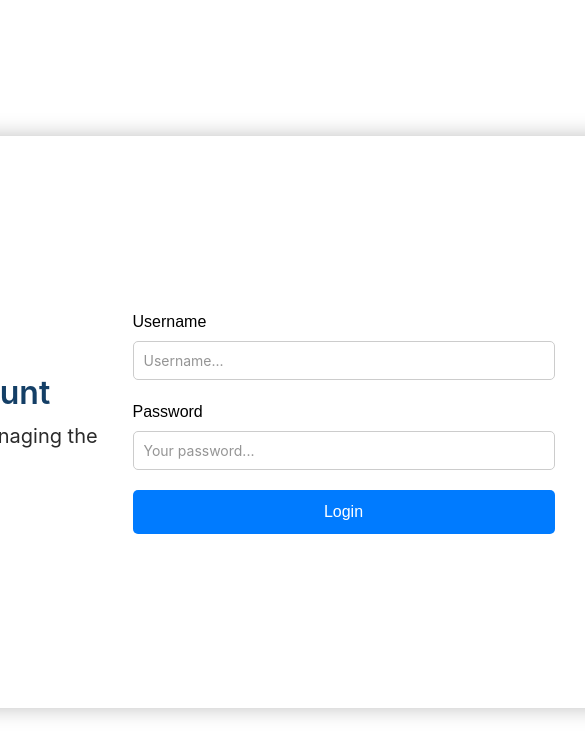
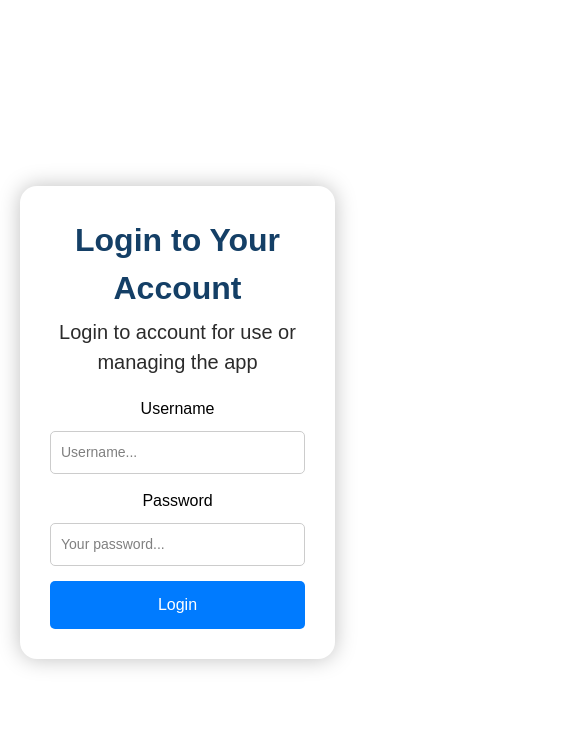
Before and after one commit to iiiikimii/frontend-bot, a React (Vite) app: page / in a window 390 px wide. Shown: the top 756 px of the page, 585 px wide, since content can reach past the window. Built offline with nearby package versions, Linux system fonts and the light colour scheme; no server answers.

Commit message:
Update Login

```diff
--- a/src/pages/auth/Login.css
+++ b/src/pages/auth/Login.css
@@ -11,6 +11,7 @@
   justify-content: center;
   align-items: center;
   height: 100vh;
+  padding: 20px;
 }
 
 .container {
@@ -18,116 +19,72 @@
   display: flex;
   width: 1177px;
   height: 572px;
-    padding: 118px 102px;
+  padding: 50px 80px;
   justify-content: space-between;
   align-items: center;
-    flex-shrink: 0;
   border-radius: 17px;
-    background: var(--white, #FFF);
   box-shadow: 0px 0px 21px 0px rgba(0, 0, 0, 0.25);
 }
 
+/* Struktur utama */
 .login-box {
   display: flex;
+  width: 100%;
   justify-content: space-between;
   align-items: center;
 }
 
+/* Bagian kiri (judul dan deskripsi) */
 .login-left {
   display: flex;
-    width: 424px;
   flex-direction: column;
   align-items: flex-start;
-    gap: 12px;
-    flex-shrink: 0;
+  width: 40%;
 }
 
 .login-left h2 {
-    align-self: stretch;
-    color: var(--primary, #143F66);
-    font-family: Inter;
   font-size: 32px;
-    font-style: normal;
   font-weight: 600;
-    line-height: normal;
+  color: #143F66;
+  margin-bottom: 5px;
 }
 
 .login-left p {
-    align-self: stretch;
-    color: var(--black, #2B2B2B);
-    font-family: Inter;
   font-size: 20px;
-    font-style: normal;
-    font-weight: 400;
-    line-height: normal;
+  color: #2B2B2B;
 }
 
+/* Bagian kanan (form login) */
 .login-right {
-    width: 60%;
+  width: 50%;
 }
 
 .input-group {
   display: flex;
-    padding-bottom: 20px;
-    width: 422px;
   flex-direction: column;
-    align-items: flex-start;
-    gap: 7px;
-    flex-shrink: 0;
+  gap: 10px;
+  margin-bottom: 15px;
 }
 
 .input-group label {
-    display: flex;
-    flex-direction: column;
-    align-items: flex-start;
-    gap: 9px;
-    align-self: stretch;
+  font-size: 16px;
 }
 
 .input-group input {
-    align-self: stretch;
-    color: #2B2B2B;
-    font-family: Inter;
-    font-size: 16px;
-    font-style: normal;
-    font-weight: 400;
-    line-height: normal;
   width: 100%;
   padding: 10px;
   border: 1px solid #ccc;
   border-radius: 5px;
   font-size: 14px;
-    gap: 9px;
-    flex-direction: column;
-    align-self: stretch;
 }
 
-  .error-message {
-    align-self: stretch;
-    color: #D20000;
-    font-family: Inter;
-    font-size: 16px;
-    font-style: italic;
-    font-weight: 400;
-    line-height: normal;
-  }
-
-  .Sukses-message {
-    color: #0D9D00;
-    text-align: center;
-    font-family: Inter;
-    font-size: 16px;
-    font-style: italic;
-    font-weight: 400;
-    line-height: normal;
-  }
-
+/* Tombol login */
 .login-btn {
   width: 100%;
   background-color: #007bff;
   color: white;
   border: none;
-    padding: 10px;
+  padding: 12px;
   border-radius: 5px;
   cursor: pointer;
   font-size: 16px;
@@ -136,3 +93,35 @@
 .login-btn:hover {
   background-color: #0056b3;
 }
+
+/* Responsivitas */
+@media (max-width: 1024px) {
+  .container {
+      width: 90%;
+      height: auto;
+      padding: 40px;
+  }
+}
+
+@media (max-width: 768px) {
+  .container {
+      flex-direction: column;
+      align-items: center;
+      text-align: center;
+      padding: 30px;
+  }
+
+  .login-box {
+      flex-direction: column;
+      gap: 20px;
+  }
+
+  .login-left {
+      width: 100%;
+      align-items: center;
+  }
+
+  .login-right {
+      width: 100%;
+  }
+}
```
Lines whose indentation alone changed are shown as unchanged.
